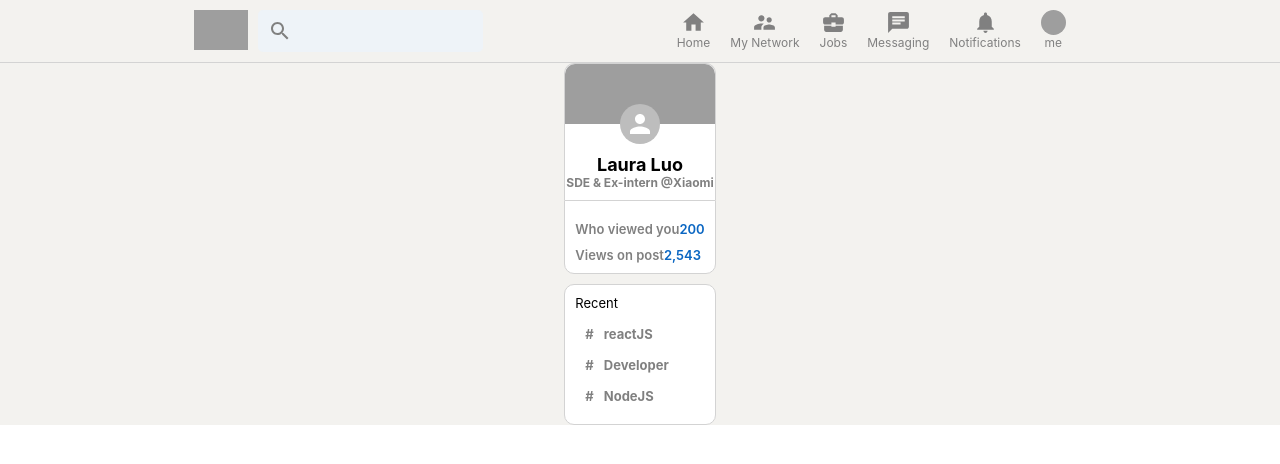
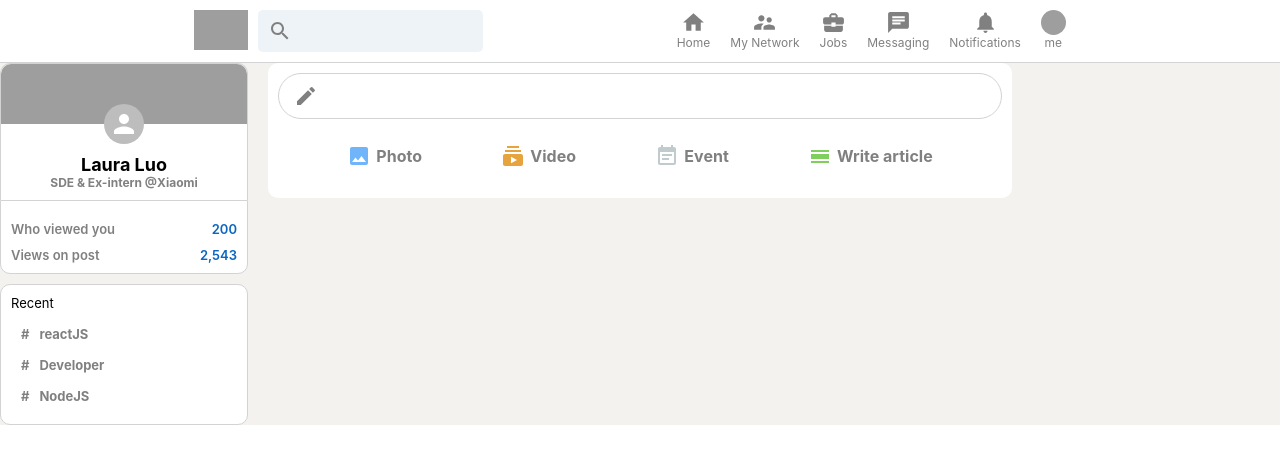
Before and after one commit to luoyuqinlaura/linkedin-clone, a React (Create React App) app: page / in a window 1280 px wide. Shown: the top 464 px of the page. Built offline with nearby package versions, Linux system fonts and the light colour scheme; grey boxes are pictures that could not be loaded.

Commit message:
Build the feed input & options

```diff
--- a/src/App.css
+++ b/src/App.css
@@ -1,7 +1,7 @@
 .app {
   background-color: #f3f2ef;
-  display: flex;
-  flex-direction: column;
+  /* display: flex; */
+  /* flex-direction: column; */
   align-items: center;
 }
 .app__body {
--- a/src/App.js
+++ b/src/App.js
@@ -2,6 +2,7 @@
 import './App.css';
 import Header from './Header';
 import Sidebar from './Sidebar';
+import Feed from './Feed';
 
 function App() {
   return (
@@ -13,6 +14,7 @@
         {/* Sidebar */}
         <Sidebar />
         {/* Feed  */}
+        <Feed />
         {/* Widgets */}
       </div>
     </div>
--- /dev/null
+++ b/src/Feed.css
@@ -0,0 +1,41 @@
+.feed {
+  flex: 0.6;
+  margin: 0 20px;
+}
+
+.feed__inputContainer {
+  background-color: white;
+  padding: 10px;
+  padding-bottom: 20px;
+  border-radius: 10px;
+  margin-bottom: 10px;
+}
+
+.feed__input {
+  border: 1px solid lightgray;
+  border-radius: 30px;
+  display: flex;
+  padding: 10px;
+  color: gray;
+  padding-left: 15px;
+}
+
+.feed__input > form {
+  display: flex;
+  width: 100%;
+}
+.feed__input > form > input {
+  border: none;
+  flex: 1;
+  margin-left: 10px;
+  outline-width: 0;
+  font-weight: 600;
+}
+.feed__input > form > button {
+  display: none;
+}
+
+.feed__inputOptions {
+  display: flex;
+  justify-content: space-evenly;
+}
--- /dev/null
+++ b/src/Feed.js
@@ -0,0 +1,36 @@
+import React from 'react';
+import CreateIcon from '@mui/icons-material/Create';
+import ImageIcon from '@mui/icons-material/Image';
+import SubscriptionsIcon from '@mui/icons-material/Subscriptions';
+import EventNoteIcon from '@mui/icons-material/EventNote';
+import CalendarViewDayIcon from '@mui/icons-material/CalendarViewDay';
+import './Feed.css';
+import InputOption from './InputOption';
+const Feed = () => {
+  return (
+    <div className="feed">
+      <div className="feed__inputContainer">
+        <div className="feed__input">
+          <CreateIcon />
+          <form>
+            <input type="text"></input>
+            <button type="submit">Send</button>
+          </form>
+        </div>
+
+        <div className="feed__inputOptions">
+          <InputOption Icon={ImageIcon} title="Photo" color="#70B5F9" />
+          <InputOption Icon={SubscriptionsIcon} title="Video" color="#E7A33E" />
+          <InputOption Icon={EventNoteIcon} title="Event" color="#C0CBCD" />
+          <InputOption
+            Icon={CalendarViewDayIcon}
+            title="Write article"
+            color="#7FCE5E"
+          />
+        </div>
+      </div>
+    </div>
+  );
+};
+
+export default Feed;
--- a/src/Header.css
+++ b/src/Header.css
@@ -2,6 +2,7 @@
   position: sticky;
   top: 0;
   display: flex;
+  background-color: white;
   justify-content: space-evenly;
   border-bottom: 0.1px solid lightgray;
   padding-top: 10px;
--- /dev/null
+++ b/src/InputOption.css
@@ -0,0 +1,17 @@
+.inputOption {
+  display: flex;
+  align-items: center;
+  margin-top: 15px;
+  color: gray;
+  padding: 10px;
+  cursor: pointer;
+}
+
+.inputOption:hover {
+  background-color: whitesmoke;
+  border-radius: 10px;
+}
+
+.inputOption > h4 {
+  margin-left: 5px;
+}
--- /dev/null
+++ b/src/InputOption.js
@@ -0,0 +1,13 @@
+import React from 'react';
+import './InputOption.css';
+
+const InputOption = ({ Icon, title, color }) => {
+  return (
+    <div className="inputOption">
+      <Icon style={{ color: color }} />
+      <h4>{title}</h4>
+    </div>
+  );
+};
+
+export default InputOption;
--- a/src/Sidebar.css
+++ b/src/Sidebar.css
@@ -1,7 +1,7 @@
 .sidebar {
   position: sticky;
   top: 80px;
-  /* flex: 0.2; */
+  flex: 0.2;
   border-radius: 10px;
   text-align: center;
   height: fit-content;
@@ -43,7 +43,7 @@
 .sidebar__stat {
   margin-top: 10px;
   display: flex;
-  justify-content: justify-between;
+  justify-content: space-between;
 }
 
 .sidebar__stat > p {
```
